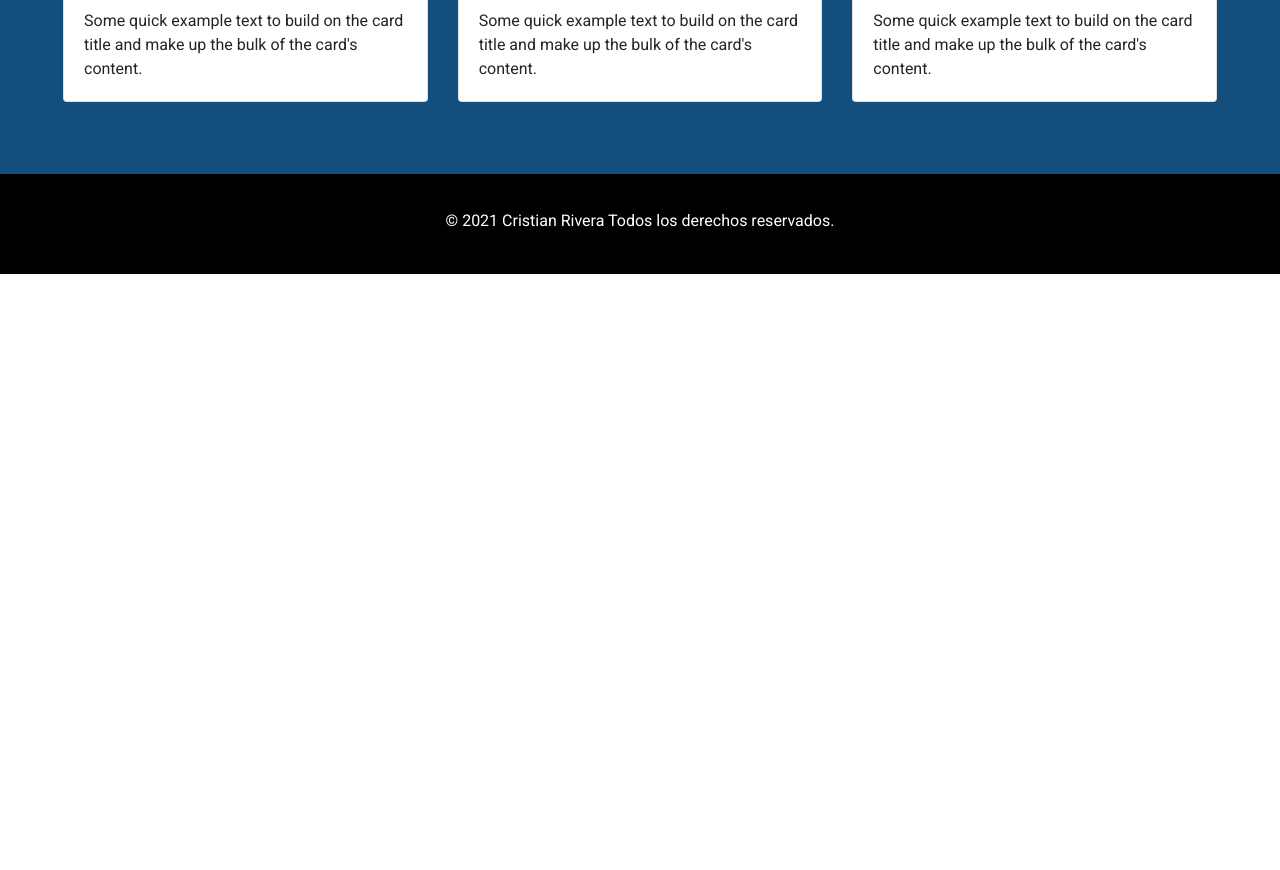
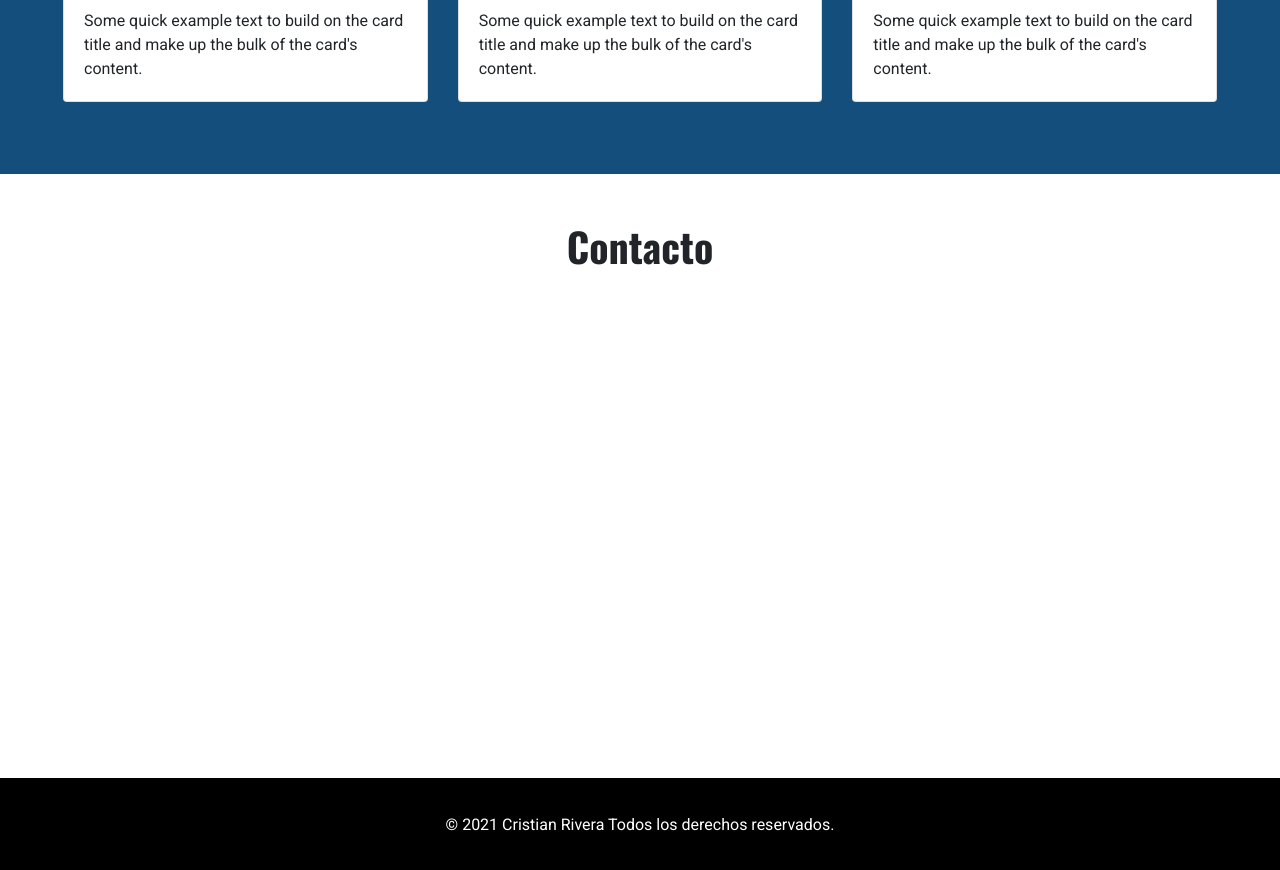
Before and after one commit to krhiz1988/portafolio, a plain HTML site: page index.html in a window 1280 px wide. Shown: the part 2360-3230 px from the top of the page. Before the commit the page ends 2634 px from the top, so only its background shows below. Drawn offline with nearby package versions, Linux system fonts and the light colour scheme; a script that the page names is missing.

Commit message:
typeform

```diff
--- a/index.html
+++ b/index.html
@@ -186,6 +186,17 @@
         </div>
     </div>
 
+    <div class="container">
+        <div class="row mt-5">
+            <div class="col-12 text-center text-contacto">
+              <h1>Contacto</h1>
+            </div>
+            <div class="col-12">
+                <div class="typeform-widget" data-url="https://form.typeform.com/to/PifZcaJI?typeform-medium=embed-snippet" style="width: 100%; height: 500px;"></div> <script> (function() { var qs,js,q,s,d=document, gi=d.getElementById, ce=d.createElement, gt=d.getElementsByTagName, id="typef_orm", b="https://embed.typeform.com/"; if(!gi.call(d,id)) { js=ce.call(d,"script"); js.id=id; js.src=b+"embed.js"; q=gt.call(d,"script")[0]; q.parentNode.insertBefore(js,q) } })() </script>
+            </div>
+        </div>
+    </div>
+
 
 
     <footer>
```
